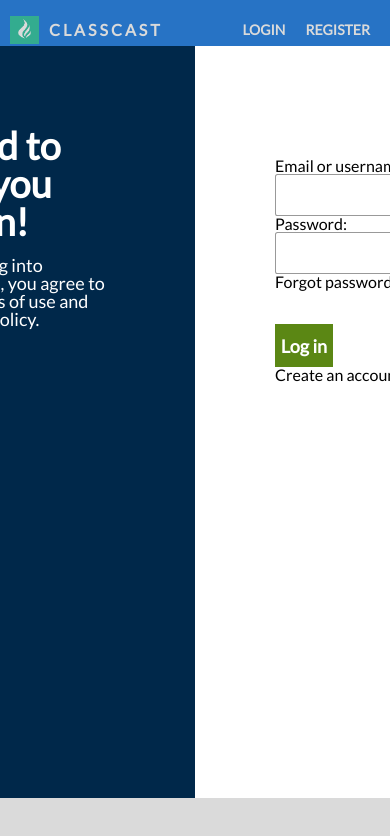
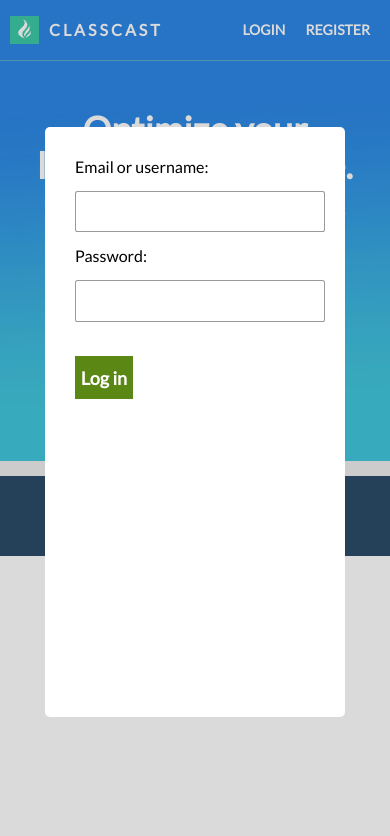
Before and after one commit to online-classroom/classroom, a React (Create React App) app: page / in a window 390 px wide. Both pictures are taken after a click on the button "LOGIN". Shown: the top 836 px of the page. Built offline with nearby package versions, Linux system fonts and the light colour scheme; no server answers.

Commit message:
login modal is mobile responsive

```diff
--- a/src/Containers/LoginModal/LoginModal.js
+++ b/src/Containers/LoginModal/LoginModal.js
@@ -61,13 +61,16 @@ const LoginModal = props => {
           <br/>
           <span>Email or username:</span>
           <br />
+          <br />
           <input
             value={username}
             name="setUsername"
             onChange={e => setUsername(e.target.value)}
           />
           <br />
+          <br />
           <span>Password:</span>
+          <br />
           <br />
           <input
             value={password}
@@ -76,11 +79,7 @@ const LoginModal = props => {
             onChange={e => setPassword(e.target.value)}
           />
           <br />
-          <span>Forgot password?</span>
-          <br />
           <PrimaryButton onClick={login}>Log in</PrimaryButton>
-          <br />
-          <span>Create an account</span>
         </div>
       </div>
     </div>
--- a/src/Containers/LoginModal/loginModal.scss
+++ b/src/Containers/LoginModal/loginModal.scss
@@ -18,6 +18,15 @@
         background-color: rgb(0, 108, 108);
         display: flex;
         border-radius: 10px;
+        border: none;
+        outline: none;
+
+        @media screen and (max-width: 414px){
+            width: 300px;
+            height: 70%;
+            border: none;
+            outline: none;
+        }
 
         .left-modal{
             width: 50%;
@@ -27,6 +36,10 @@
             box-sizing: border-box;
             color: white;
             padding: 80px;
+
+            @media screen and (max-width: 414px) {
+                display: none;
+            }
 
             .login-left-title{
                 font-size: 38px;
@@ -45,6 +58,31 @@
             border-bottom-right-radius: 5px;
             box-sizing: border-box;
             padding: 80px;
+
+            @media screen and (max-width: 414px) {
+                width: 100%;
+                border-radius: 5px;
+                padding: 0 30px;
+                border: none;
+                outline: none;
+
+                input{
+                    width: 100%;
+                }
+
+                input:-webkit-autofill,
+                input:-webkit-autofill:hover,
+                input:-webkit-autofill:focus
+                textarea:-webkit-autofill,
+                textarea:-webkit-autofill:hover
+                textarea:-webkit-autofill:focus,
+                select:-webkit-autofill,
+                select:-webkit-autofill:hover,
+                select:-webkit-autofill:focus {
+                    -webkit-text-fill-color: rgb(24, 24, 24);
+                    -webkit-box-shadow: 0 0 0px 1000px rgb(230, 247, 255) inset;
+                }
+            }
         }
     }
 }
```
